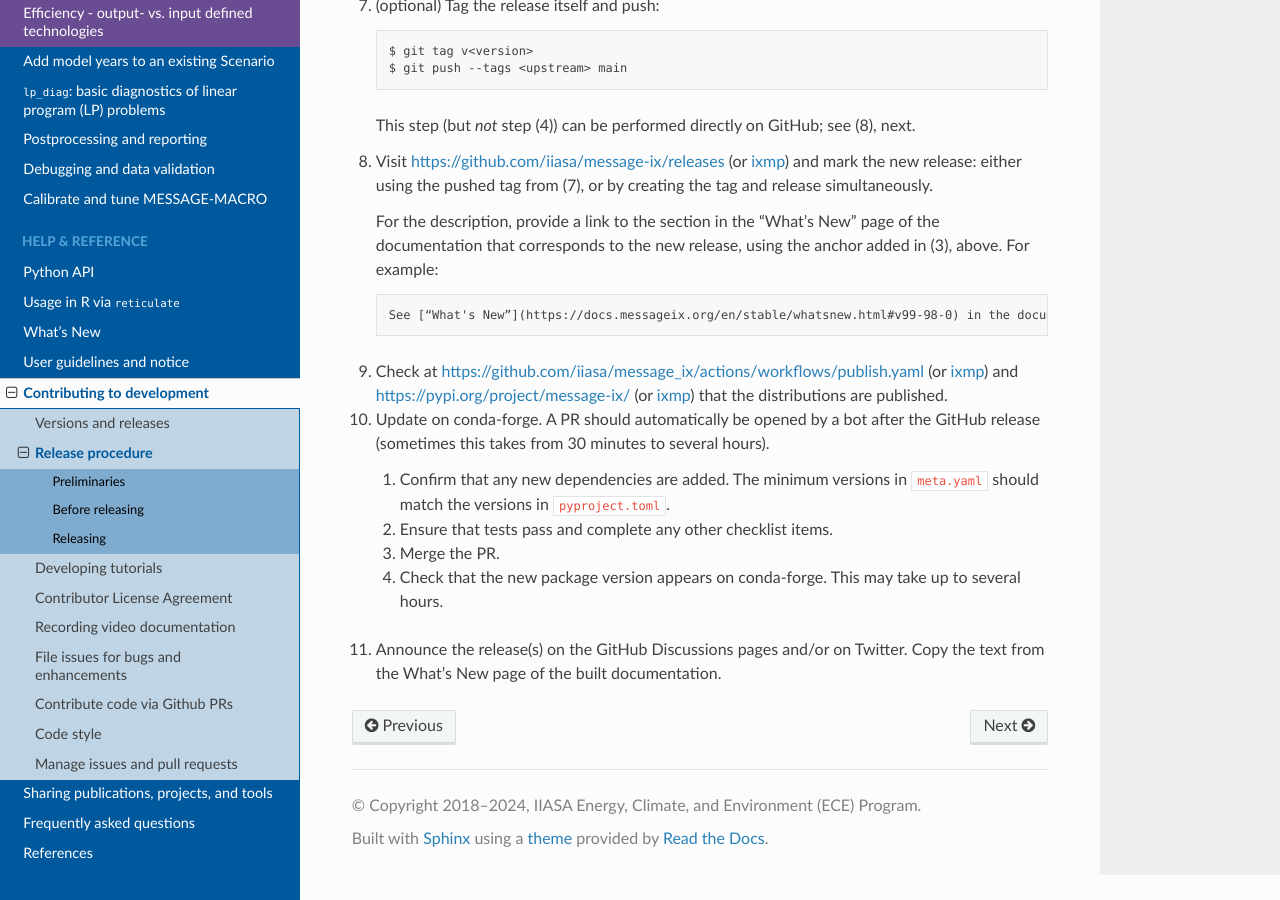
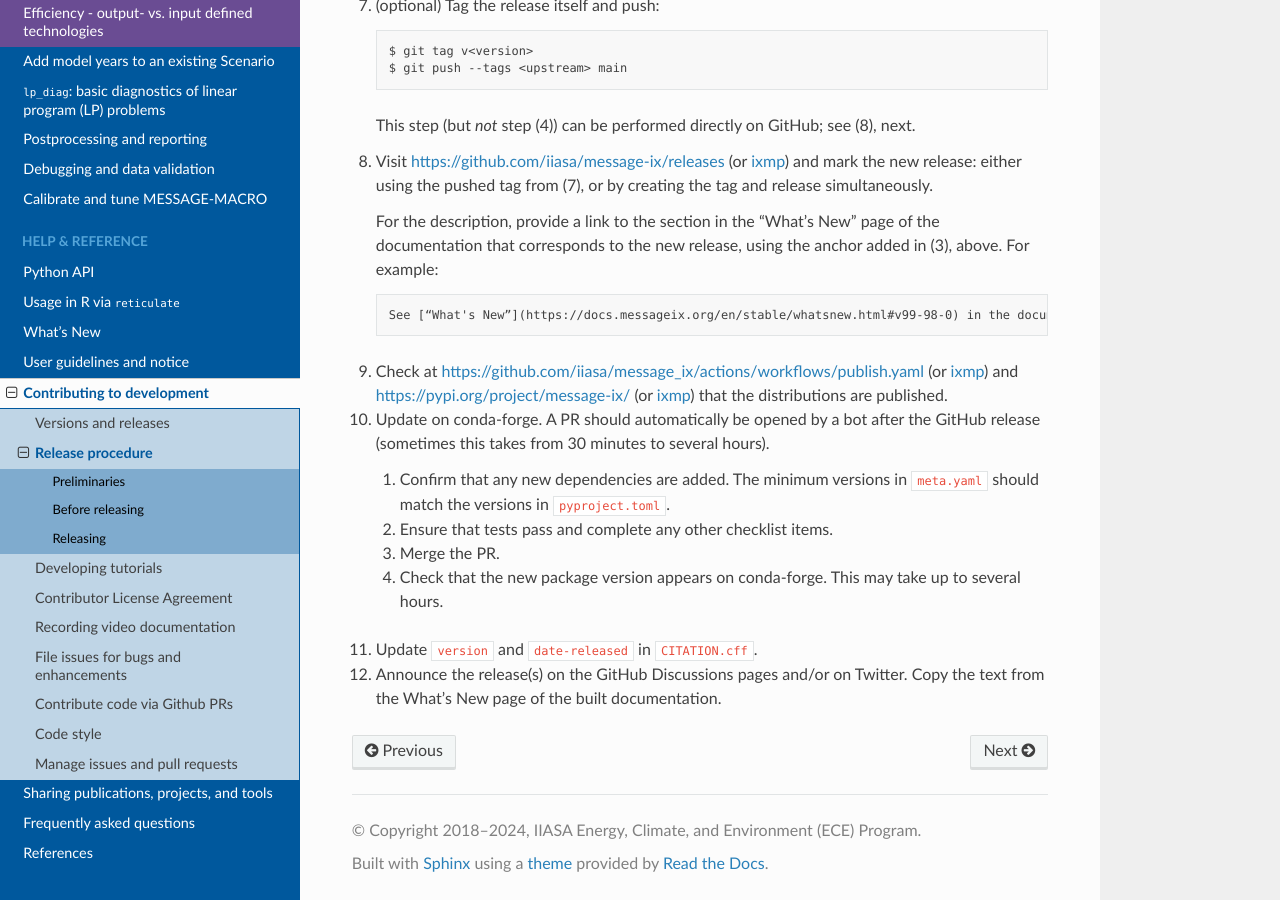
Before and after one commit to iiasa/message_ix, a Sphinx documentation site: the page built from doc/contrib/release.rst, in a window 1280 px wide and 900 px high, scrolled down 3085 px. Built offline with Sphinx 7.4.7 and the Read the Docs theme 2.0.0, drawn with Linux system fonts in a browser that asks for light colours; pages that are not in the unit, such as notebooks, are missing from menus; the version number could not be read and is left out.

Commit message:
Update citation file

```diff
--- a/doc/contrib/release.rst
+++ b/doc/contrib/release.rst
@@ -167,5 +167,7 @@
     3. Merge the PR.
     4. Check that the new package version appears on conda-forge. This may take up to several hours.
 
-11. Announce the release(s) on the GitHub Discussions pages and/or on Twitter.
+11. Update ``version`` and ``date-released`` in :file:`CITATION.cff`.
+
+12. Announce the release(s) on the GitHub Discussions pages and/or on Twitter.
     Copy the text from the What's New page of the built documentation.
```
Also changed, not shown: 1 other file.
